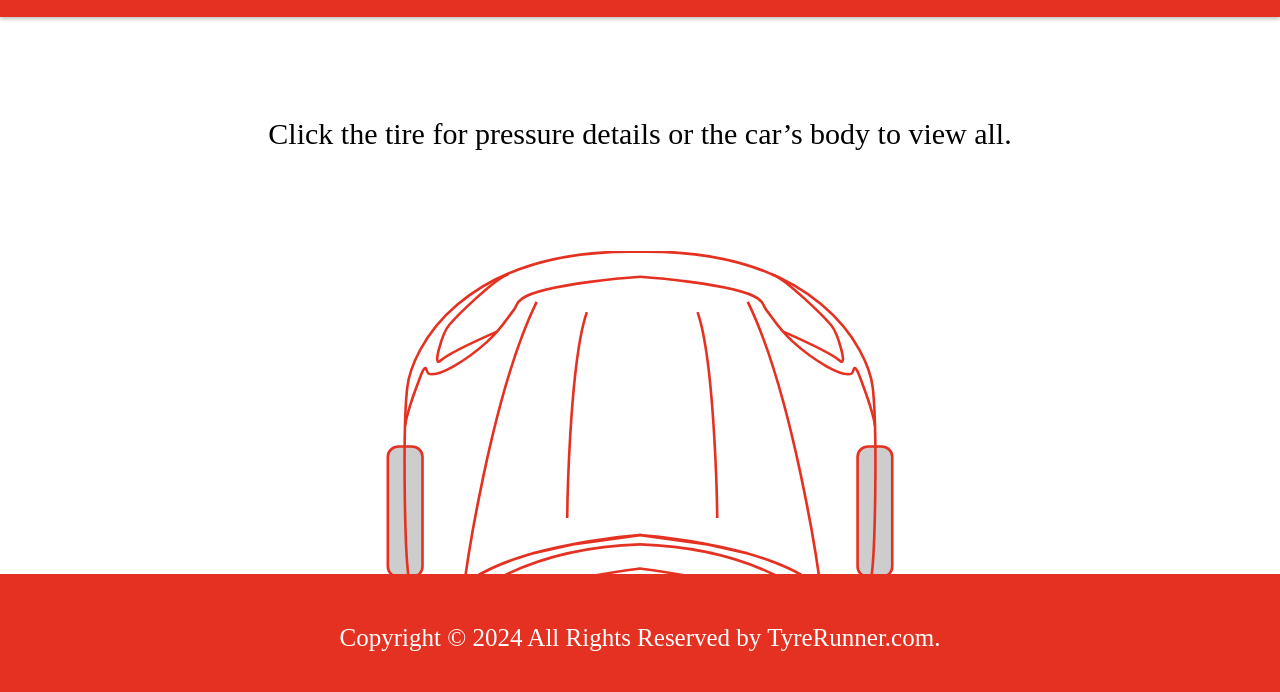
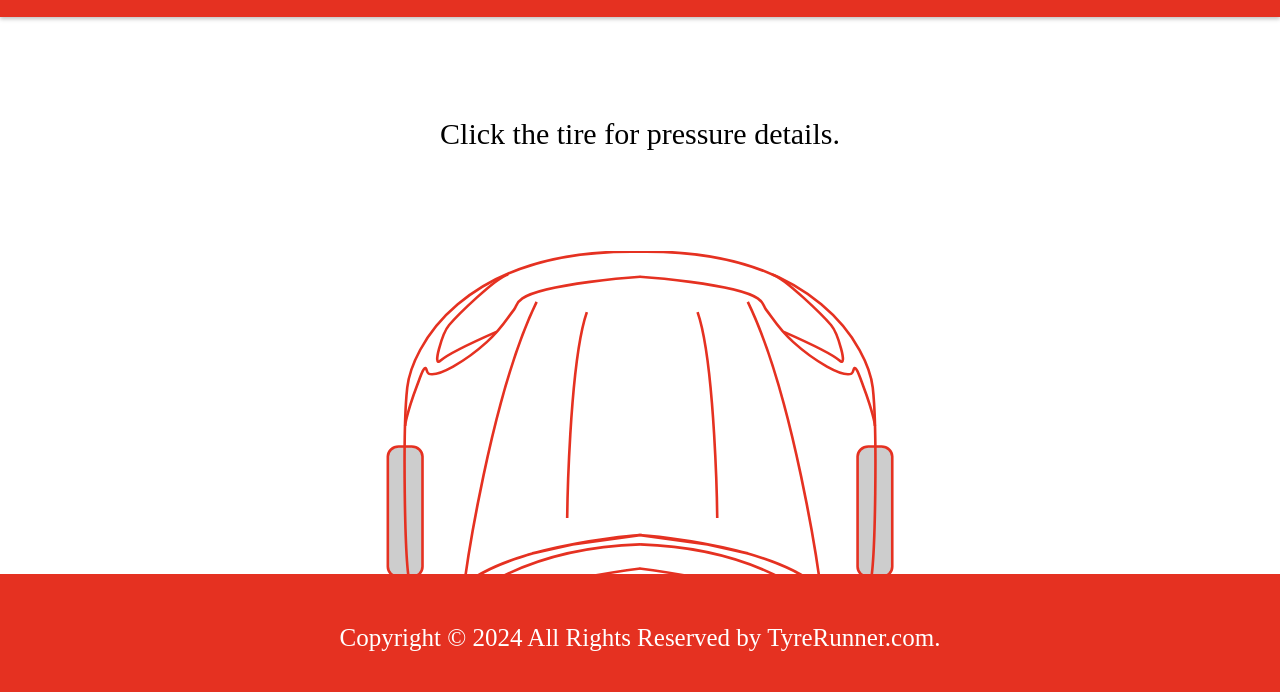
Before and after one commit to sarryteng/SH22-Main, an Astro site in the folder tyre-runner-webapp/: page /view in a window 1280 px wide. Shown: the part 106-798 px from the top of the page. Built offline with nearby package versions, Linux system fonts and the light colour scheme; Astro itself is replaced by a stand-in of ours.

Commit message:
minor fixes

```diff
--- a/tyre-runner-webapp/src/components/View.tsx
+++ b/tyre-runner-webapp/src/components/View.tsx
@@ -86,13 +86,6 @@ const View =()=> {
             setButtonPosition(buttonPosition);
             toggleModal();
           }
-          const showtireAll = () => {
-            // showtireLT();
-            // showtireRT();
-            // showtireLB();
-            // showtireRB();
-            console.log("All")
-          }
           const handleBack = () => {
 
             window.location.href = `/`;
@@ -100,7 +93,7 @@ const View =()=> {
     return (
         <div className="View">
                 <div className='Center'>
-                <div className='text'>Click the tire for pressure details or the car’s body to view all.</div>
+                <div className='text'>Click the tire for pressure details.</div>
                 <img src={car.src} style={{ width: '40%', marginTop:"50px"}}alt="car" />
                 <button style={{opacity:"0", position:"absolute", top:"40%", left:"32%", transform:"translate(-50%,-50%)", width:"3%", height:"10%"}}onClick={showtireLT}>
                 top-left
@@ -113,9 +106,6 @@ const View =()=> {
                 </button>
                 <button style={{opacity:"0", position:"absolute", top:"81%", left:"68%", transform:"translate(-50%,-50%)", width:"3%", height:"10%"}}onClick={showtireRB}>
                     buttom-right
-                </button>
-                <button style={{opacity:"0", position:"absolute", top:"60%", left:"50%", transform:"translate(-50%,-50%)", width:"32%", height:"65%"}}onClick={showtireAll}>
-                    All
                 </button>
                 {modal && (
                      <div className="modal" onClick={toggleModal}>
```
